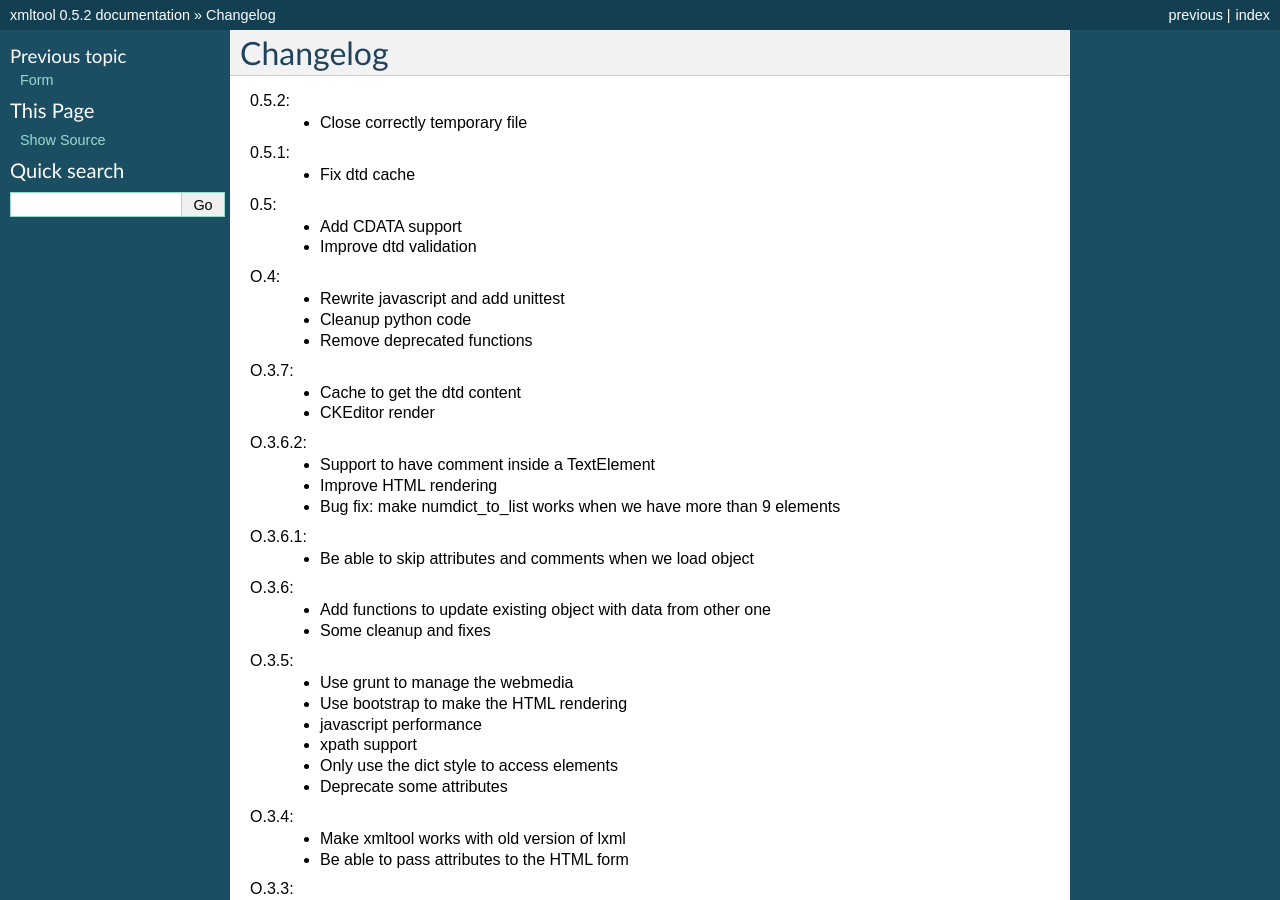
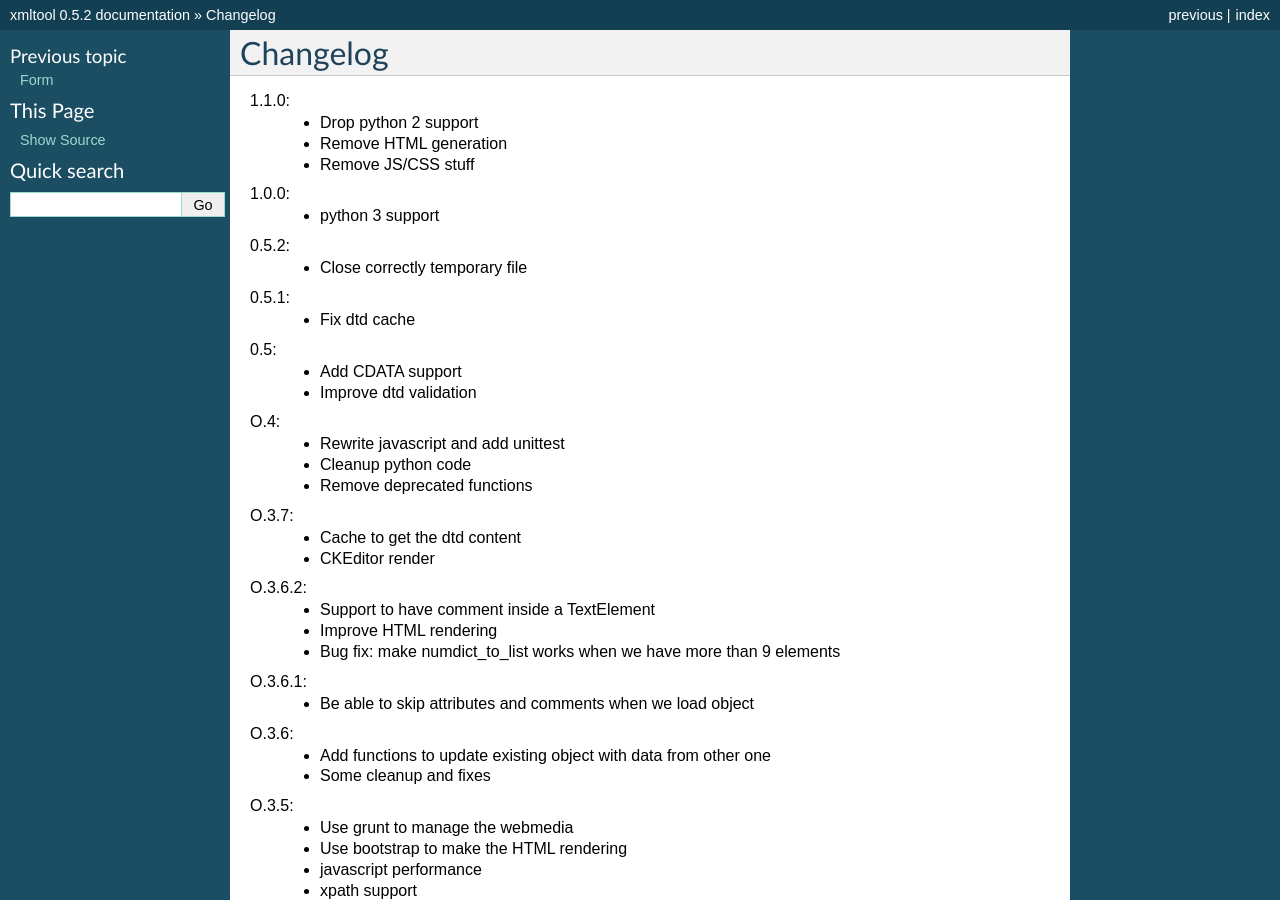
Before and after one commit to LeResKP/xmltool, a Sphinx documentation site: the page built from docs/changelog.rst, in a window 1280 px wide and 900 px high. Built offline with Sphinx 7.4.7, drawn with Linux system fonts in a browser that asks for light colours; formulas are drawn with MathJax 3.

Commit message:
bump version

```diff
--- a/docs/changelog.rst
+++ b/docs/changelog.rst
@@ -1,5 +1,13 @@
 Changelog
 =========
+
+1.1.0:
+   * Drop python 2 support
+   * Remove HTML generation
+   * Remove JS/CSS stuff
+
+1.0.0:
+   * python 3 support
 
 0.5.2:
    * Close correctly temporary file
--- a/setup.py
+++ b/setup.py
@@ -7,7 +7,7 @@ try:
 except ImportError:
     pass
 
-version = "1.0.0"
+version = "1.1.0"
 
 setup(
     name="xmltool",
@@ -28,7 +28,7 @@ setup(
         "Topic :: Text Processing :: Markup :: HTML",
     ],
     keywords="",
-    author="Aur\xc3\xa9lien Matouillot",
+    author="Aurélien Matouillot",
     author_email="a.matouillot@gmail.com",
     url="http://xmltool.lereskp.fr/",
     license="MIT",
```
